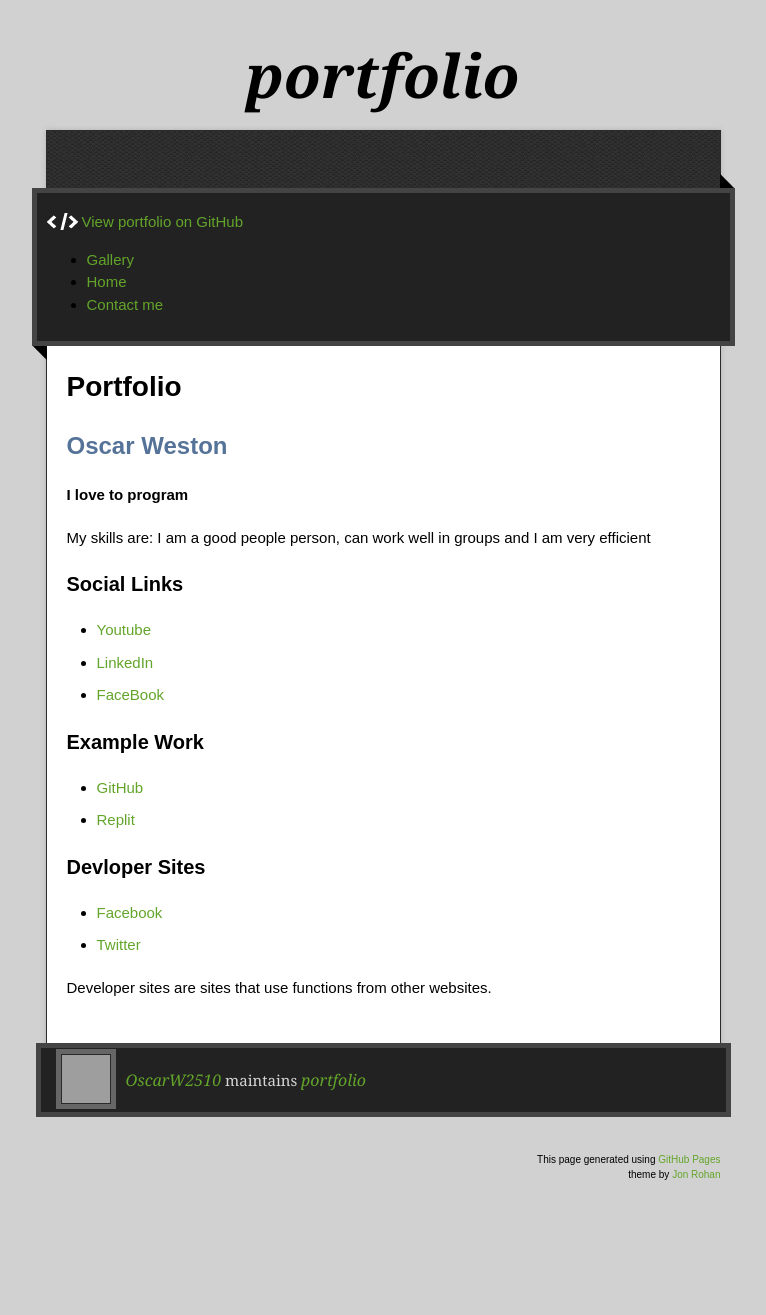
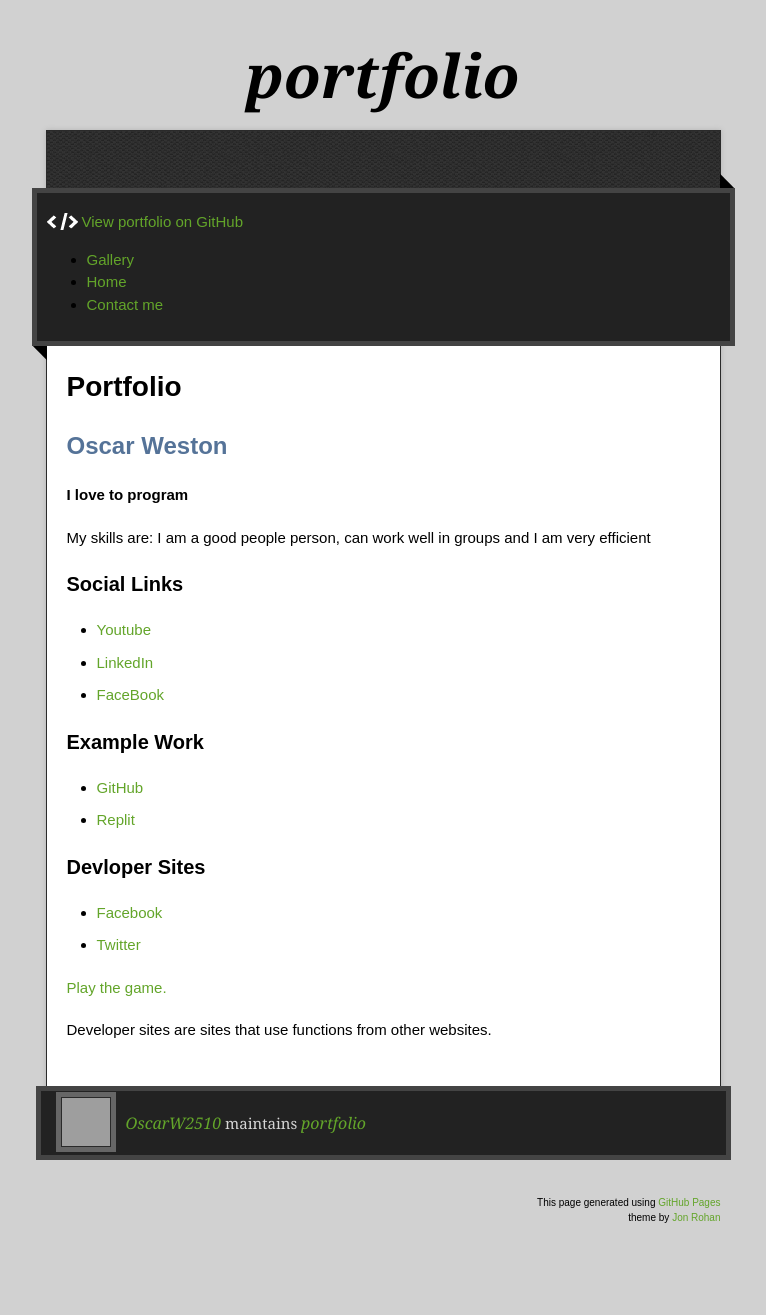
Before and after one commit to OscarW2510/portfolio, a Jekyll site: the page built from index.md, in a window 1280 px wide. Shown: the whole page, without its empty margins (257-1023 px from the left). Built offline with Jekyll 4.4.1, drawn with Linux system fonts in a browser that asks for light colours; our own code applies the rules of GitHub Pages for plain Markdown files; the repository's description, which GitHub fills in, is left out; before the commit the page ends 1272 px from its top, so only the background shows below that; grey boxes are pictures that could not be loaded.

Commit message:
Update index.md

```diff
--- a/index.md
+++ b/index.md
@@ -19,4 +19,6 @@ My skills are: I am a good people person, can work well in groups and I am very
 - [Facebook](https://developers.facebook.com/)
 - [Twitter](https://developer.twitter.com/)
 
+<a href="game.html"> Play the game. </a>
+
 Developer sites are sites that use functions from other websites.
```
